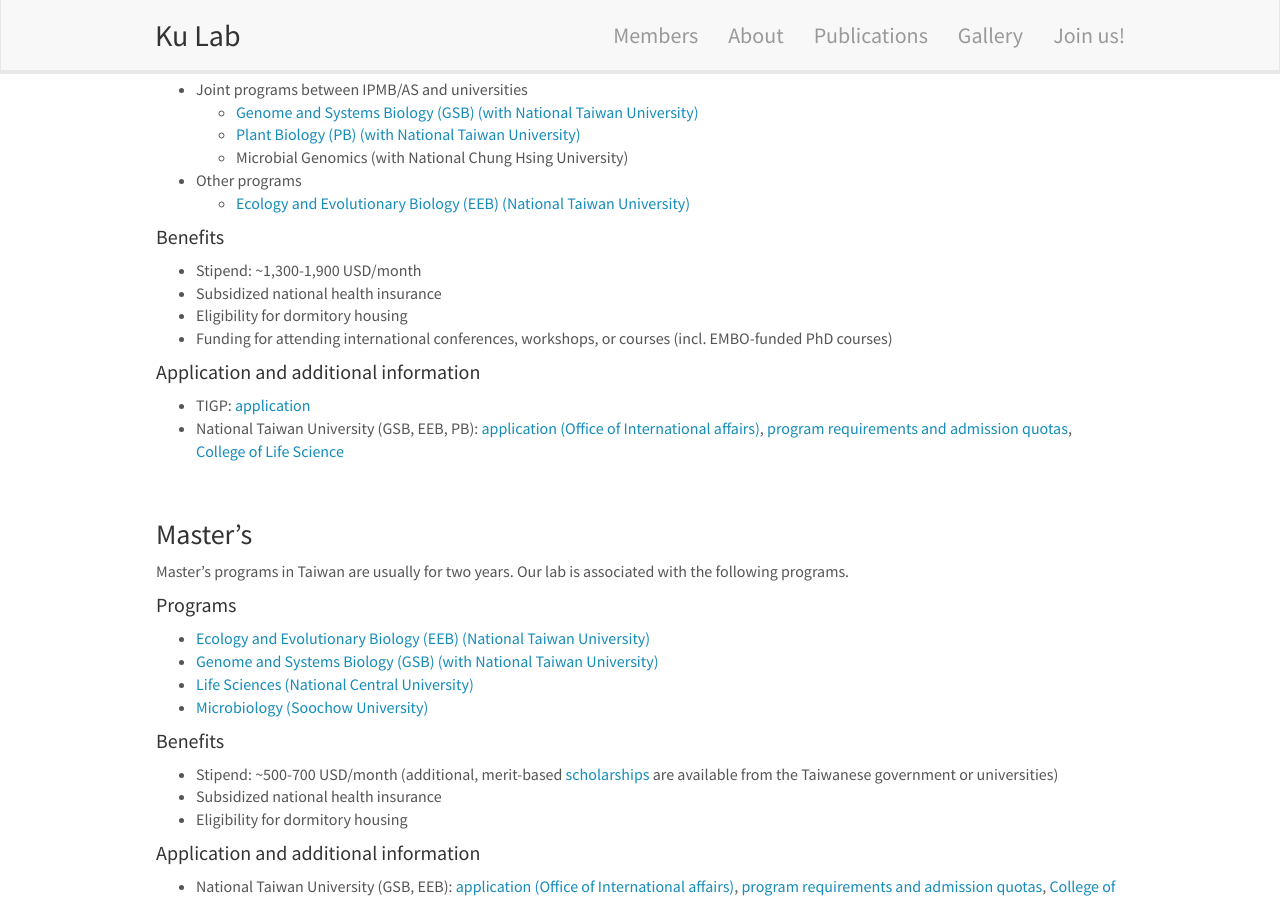
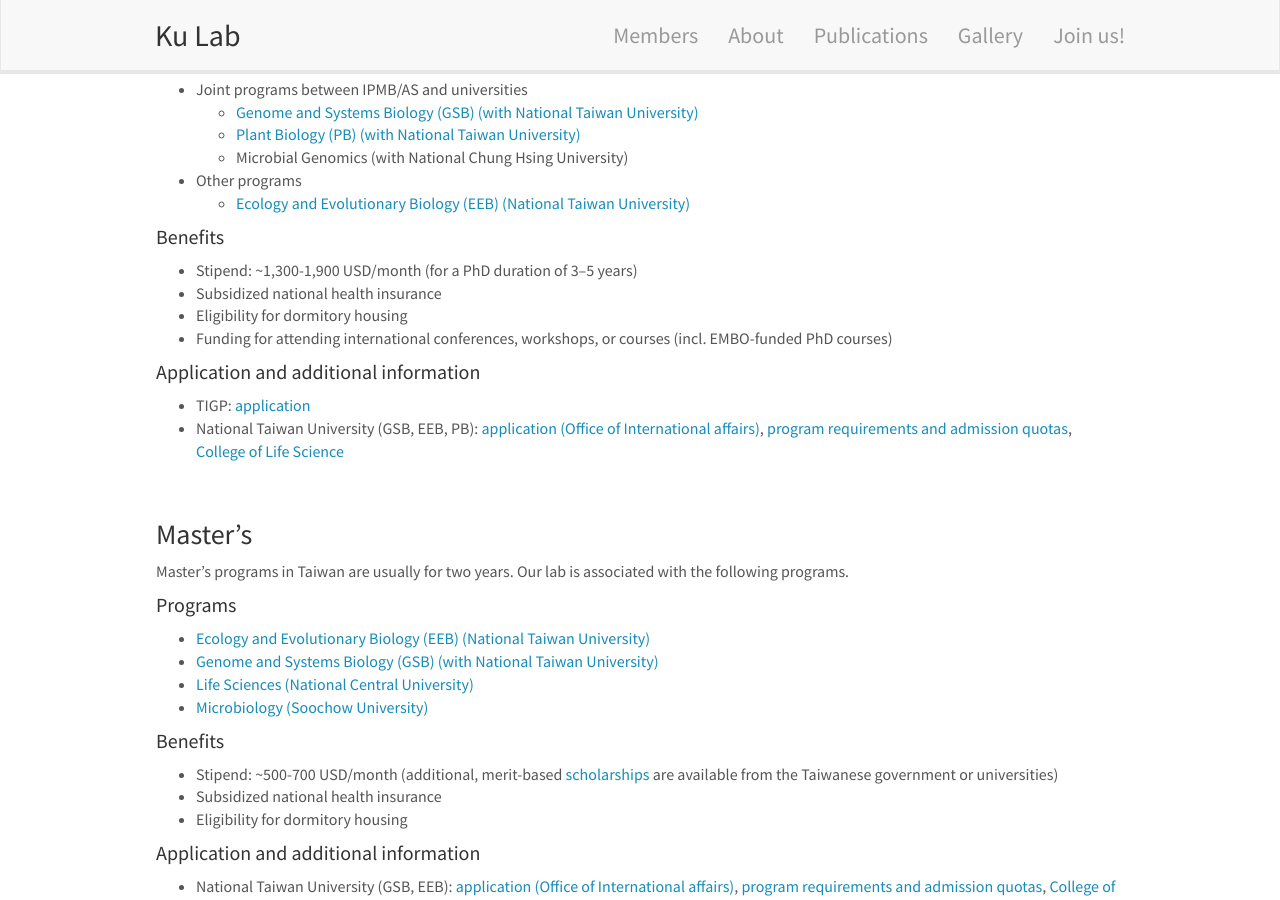
Before and after one commit to tzutongkao/Kao_Lab, a Jekyll site: the page built from _pages/openings.md, in a window 1280 px wide and 900 px high, scrolled down 1376 px. Built offline with Jekyll 4.4.1, drawn with Linux system fonts in a browser that asks for light colours; nearby versions of some CDN libraries.

Commit message:
Update openings.md

```diff
--- a/_pages/openings.md
+++ b/_pages/openings.md
@@ -66,7 +66,7 @@
   * [Ecology and Evolutionary Biology (EEB) (National Taiwan University)](https://ecology.lifescience.ntu.edu.tw/doku.php/en/program_phd)
 
 #### Benefits
-* Stipend: ~1,300-1,900 USD/month
+* Stipend: ~1,300-1,900 USD/month (for a PhD duration of 3–5 years)
 * Subsidized national health insurance
 * Eligibility for dormitory housing
 * Funding for attending international conferences, workshops, or courses (incl. EMBO-funded PhD courses)
```
